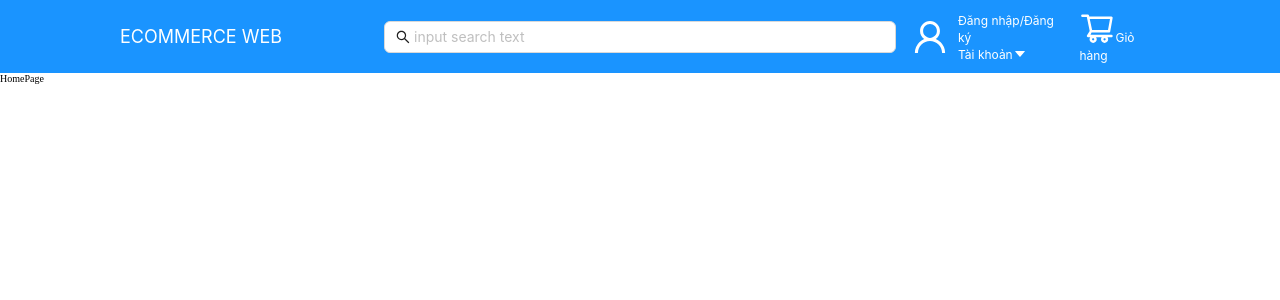
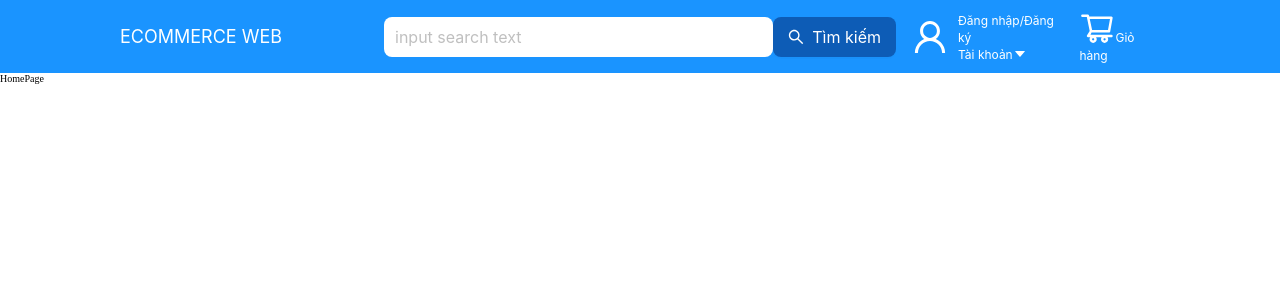
Before and after one commit to ngocminh0201/ecommerce, a React (Create React App) app: page / in a window 1280 px wide. Shown: the top 300 px of the page. Built offline with nearby package versions, Linux system fonts and the light colour scheme.

Commit message:
UI Header 2

```diff
--- /dev/null
+++ b/src/components/ButtonInputSearch/ButtonInputSearch.jsx
@@ -0,0 +1,28 @@
+import { Button, Input } from 'antd'
+import React from 'react'
+import {SearchOutlined} from '@ant-design/icons';
+
+const ButtonInputSearch = (props) => {
+    const {size, placeholder, textButton, bordered,
+            backgroundColorInput='#fff',
+            backgroundColorButton='rgb(13, 92, 182)',
+            colorButton = "#fff"
+        } = props
+  return (
+    <div style={{display: 'flex'}}>
+        <Input
+            size={size}
+            placeholder={placeholder}
+            bordered={bordered}
+            style={{backgroundColor: backgroundColorInput}}
+        />
+        <Button
+            size={size}
+            style={{background: backgroundColorButton, border: !bordered && 'none'}}
+            icon={<SearchOutlined style={{color: colorButton}} />}
+        ><span style={{color: colorButton}}>{textButton}</span></Button>
+    </div>
+  )
+}
+
+export default ButtonInputSearch
--- a/src/components/HeaderComponent/HeaderComponent.jsx
+++ b/src/components/HeaderComponent/HeaderComponent.jsx
@@ -8,6 +8,7 @@
   ShoppingCartOutlined
 
 } from '@ant-design/icons';
+import ButtonInputSearch from '../ButtonInputSearch/ButtonInputSearch';
 
 const HeaderComponent = () => {
   return (
@@ -18,16 +19,16 @@
         </Col>
 
         <Col span={12}>
-          <Search
+          <ButtonInputSearch
+            size="large"
+            bordered={false}
             placeholder="input search text"
-            allowClear
-            enterButton="Search"
-            size="large"
+            textButton="Tìm kiếm"
           // onSearch={onSearch}
           />
         </Col>
 
-        <Col span={6} style={{display: 'flex', gap: '20px'}}>
+        <Col span={6} style={{display: 'flex', gap: '20px', alignItems: 'center'}}>
           <WapperHeaderAccount>
             <UserOutlined style={{ fontSize: '36px' }} />
             <div>
```
